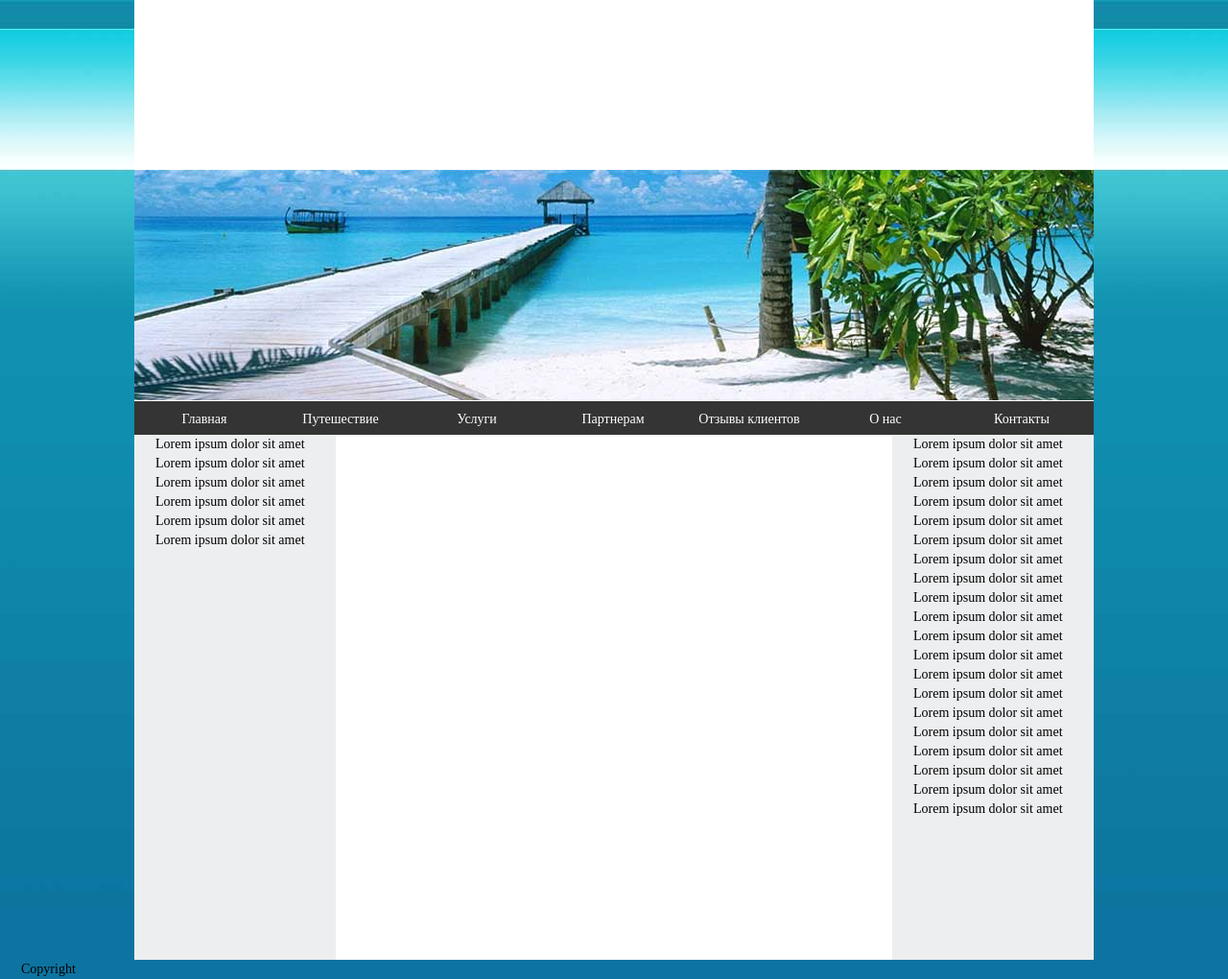
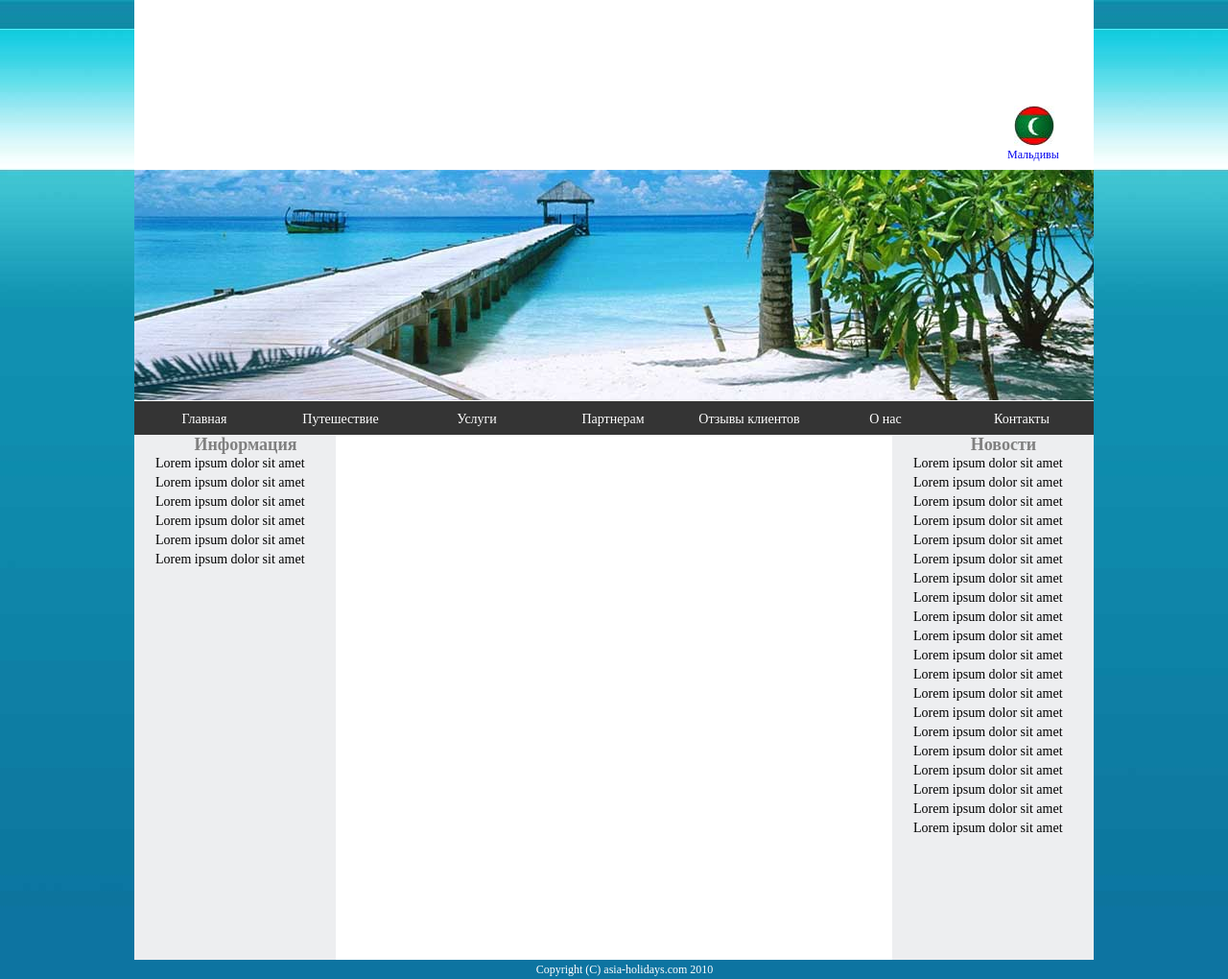
Before and after one commit to artem-zhukov/goit, a plain HTML site: page w4/index.html in a window 1280 px wide. Shown: the whole page at 96% size. Drawn offline with Linux system fonts and the light colour scheme.

Commit message:
add flag country

```diff
--- a/w4/css/style.css
+++ b/w4/css/style.css
@@ -7,7 +7,6 @@
     width: 1000px;
     height: 1000px;
     background: white;
-
     margin: 0 auto;
     overflow: hidden;
 }
@@ -75,14 +74,50 @@
     background: #edeef0;
     padding-bottom: 160px;
     margin-right: 0px;
+
+}
+
+.title {
+    color: grey;
+    text-align: center;
+     font-size: 18px;
+    line-height: 20px;
+    font-weight: bold;
+}
+
+.footer p {
+    text-align: center;
+    color: white;
+    font-size: 12px;
+}
+
+.photo a {
+    display: block;
+    position: relative;
+
+}
+
+.photo img {
+    position: absolute;
+    margin-top: 110px;
+    margin-left: 917px;
+}
+
+.photo span {
+    position: absolute;
+    display: block;
+    font-size: 12px;
+    margin-left: 910px;
+    margin-top: 155px;
+    cursor: pointer;
 }
 
 p {
     font-size: 14px;
     padding-left: 22px;
-    line-height: 20px
+    line-height: 20px;
 }
 
-img{
+img {
     margin-top: 177px;
 }
--- a/w4/index.html
+++ b/w4/index.html
@@ -8,6 +8,12 @@
     </head>
     <body class="bg">
         <div class="mainBlock">
+        <div class="header">
+            <a href="#" class="photo">
+                <img src="img/maldives.jpg" width="42px" height="42px" alt="maldives">
+                <span>Мальдивы</span>
+            </a>
+        </div>
         <img src="img/logo.jpg" alt="Logo">
         <ul id="menu">
         <li>Главная</li>
@@ -26,16 +32,18 @@
         <li>Контакты</li>
         </ul>
         <div class="leftColumn">
+            <p class="title">Информация</p>
             <p>Lorem ipsum dolor sit amet Lorem ipsum dolor sit amet Lorem ipsum dolor sit amet Lorem ipsum dolor sit amet Lorem ipsum dolor sit amet Lorem ipsum dolor sit amet </p>
         </div>
         <div class="centerColumn">
 
         </div>
         <div class="rightColumn">
+            <p class="title">Новости</p>
             <p>Lorem ipsum dolor sit amet Lorem ipsum dolor sit amet Lorem ipsum dolor sit amet Lorem ipsum dolor sit amet Lorem ipsum dolor sit amet Lorem ipsum dolor sit amet Lorem ipsum dolor sit amet Lorem ipsum dolor sit amet Lorem ipsum dolor sit amet Lorem ipsum dolor sit amet Lorem ipsum dolor sit amet Lorem ipsum dolor sit amet Lorem ipsum dolor sit amet Lorem ipsum dolor sit amet Lorem ipsum dolor sit amet Lorem ipsum dolor sit amet Lorem ipsum dolor sit amet Lorem ipsum dolor sit amet Lorem ipsum dolor sit amet Lorem ipsum dolor sit amet  </p>
         </div>
       </div>
-    <div><p>Copyright</p></div>
+    <div class="footer"><p>Copyright (C) asia-holidays.com 2010</p></div>
 
     </body>
 </html>
```
Also changed, not shown: w4/img/india.jpg (added), w4/img/maldives.jpg (added).
